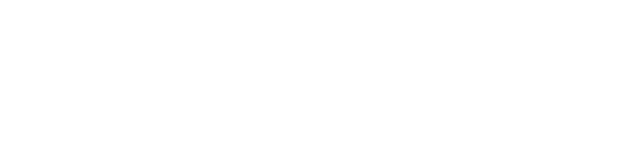
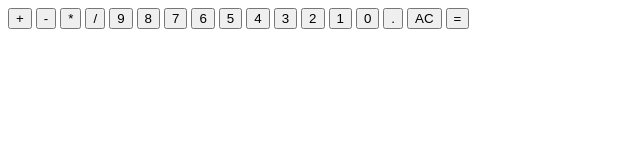
Before and after one commit to jfalconidc/Calculadora_JFDC, a plain HTML site: page index.html in a window 1280 px wide. Shown: the whole page, without its empty margins (0-640 px from the left). Drawn offline with Linux system fonts and the light colour scheme.

Commit message:
Maquetando calculadora

```diff
--- a/index.html
+++ b/index.html
@@ -1,11 +1,32 @@
 <!DOCTYPE html>
 <html lang="en">
-<head>
-    <meta charset="UTF-8">
-    <meta name="viewport" content="width=device-width, initial-scale=1.0">
+  <head>
+    <meta charset="UTF-8" />
+    <meta name="viewport" content="width=device-width, initial-scale=1.0" />
     <title>Calculadora_JFDC</title>
-</head>
-<body>
-
-</body>
+  </head>
+  <body>
+    <div>
+      <div class="display"></div>
+      <div class="keys">
+        <button class="key_operator">+</button>
+        <button class="key_operator">-</button>
+        <button class="key_operator">*</button>
+        <button class="key_operator">/</button>
+        <button>9</button>
+        <button>8</button>
+        <button>7</button>
+        <button>6</button>
+        <button>5</button>
+        <button>4</button>
+        <button>3</button>
+        <button>2</button>
+        <button>1</button>
+        <button>0</button>
+        <button>.</button>
+        <button>AC</button>
+        <button class="key_equal">=</button>
+      </div>
+    </div>
+  </body>
 </html>
```
